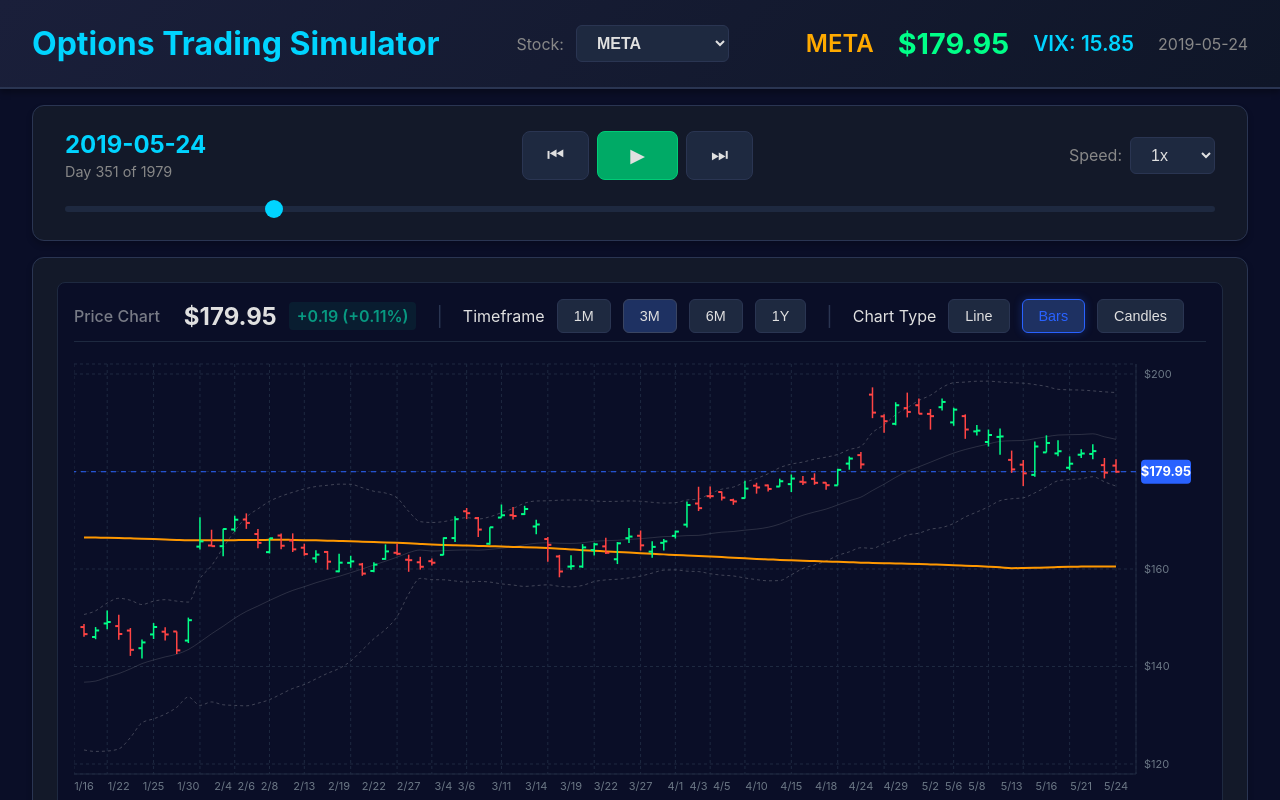
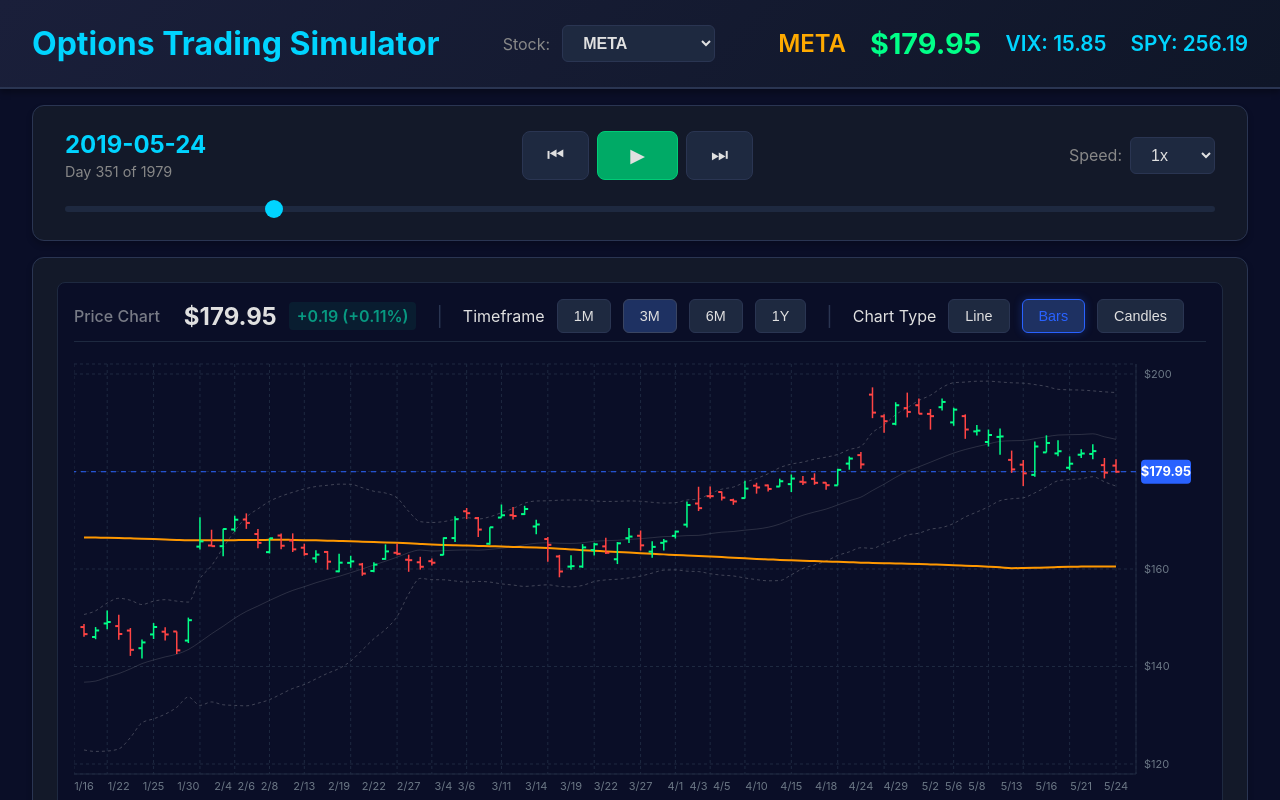
Before and after one commit to iliutaadrian/options_trading_simulator, a React (Vite) app: page / in a window 1280 px wide. Shown: the top 800 px of the page. Built offline with nearby package versions, Linux system fonts and the light colour scheme.

Commit message:
feat: spy data

```diff
--- a/src/App.jsx
+++ b/src/App.jsx
@@ -7,6 +7,7 @@
 import { addIndicatorsToData } from './utils/technicalIndicators';
 import { calculateOptionPnL } from './utils/blackScholes';
 import vixData from './data/vix_historical.json';
+import spyData from './data/spy_historical.json';
 
 // Initialize historical data on app load
 initializeHistoricalData(['GOOGL', 'META', 'AMZN', 'NVDA', 'PLTR', 'SPY', 'mock_1', 'mock_2', 'mock_3']);
@@ -66,6 +67,9 @@
 
   // Get current VIX value by matching date
   const currentVIX = vixData.find(v => v.date === currentDate)?.close || null;
+
+  // Get current SPY value by matching date
+  const currentSPY = spyData.find(p => p.date === currentDate)?.close || null;
 
   const [strikes, setStrikes] = useState(() => generateStrikePrices(currentPrice));
   const [expirations, setExpirations] = useState(() => generateExpirationDates(currentDate));
@@ -332,7 +336,9 @@
           {currentVIX !== null && (
             <span className="vix">VIX: {currentVIX.toFixed(2)}</span>
           )}
-          <span className="date">{currentDate}</span>
+          {currentSPY !== null && (
+            <span className="vix">SPY: {currentSPY.toFixed(2)}</span>
+          )}
         </div>
       </header>
 
```
